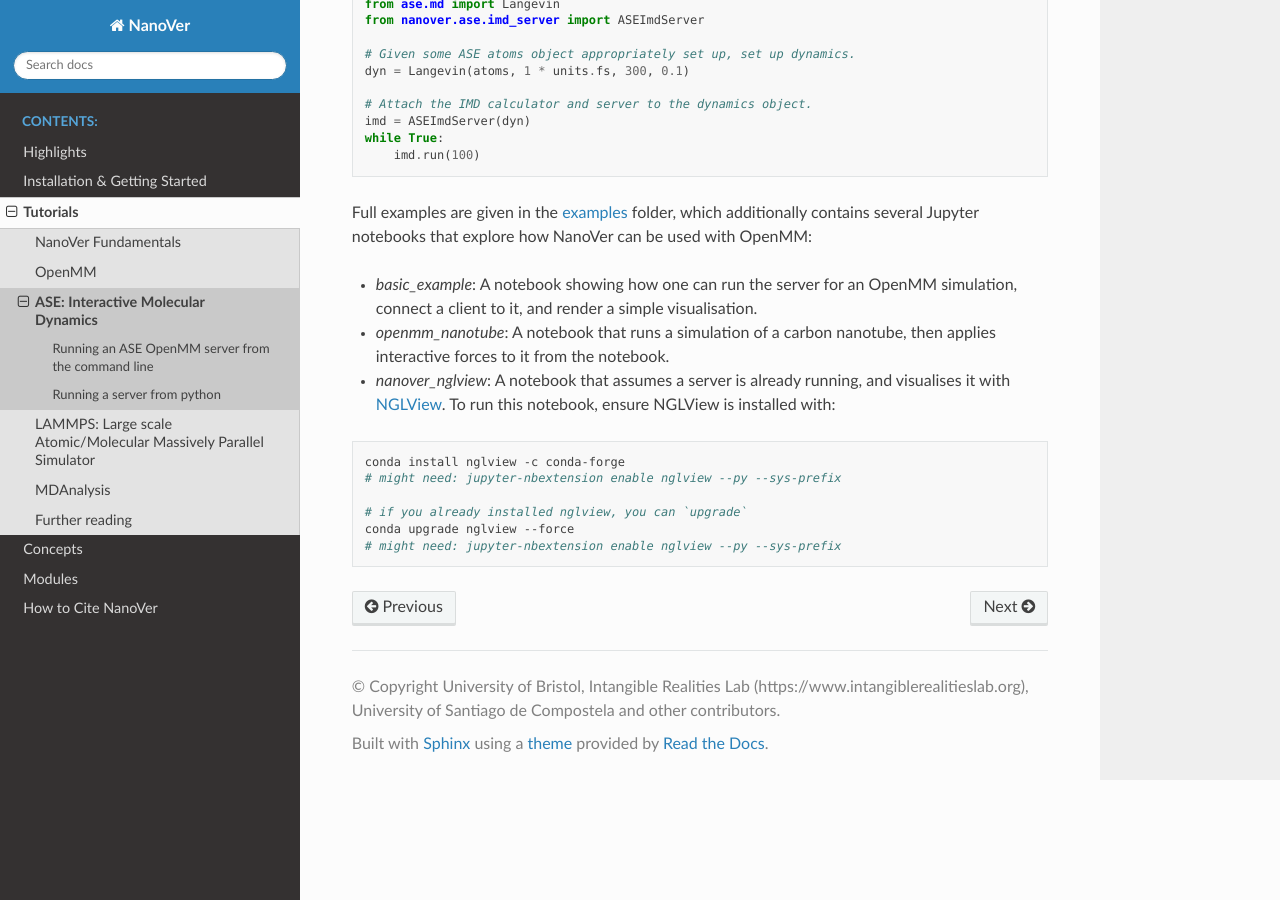
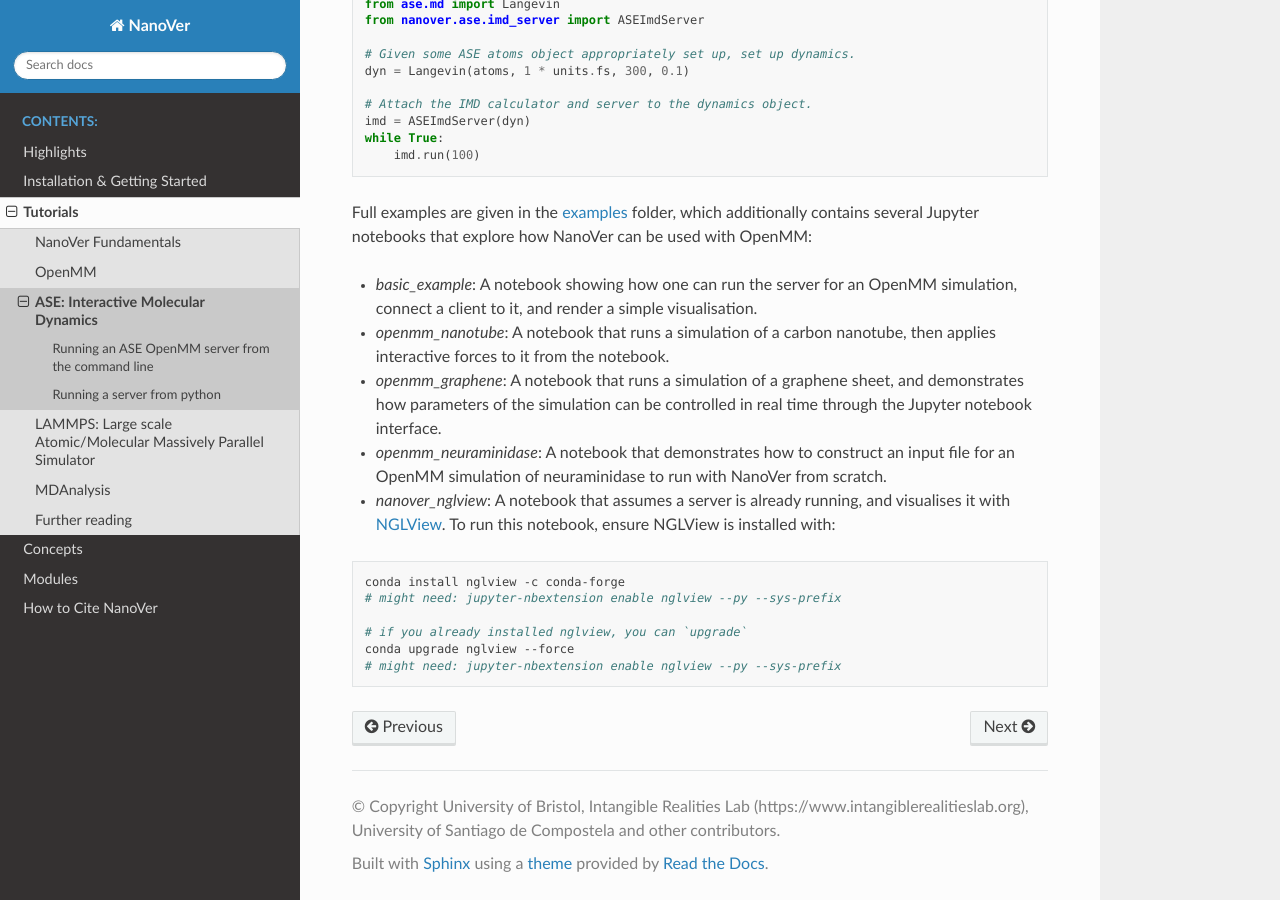
Before and after one commit to IRL2/nanover-docs, a Sphinx documentation site: the page built from source/tutorials/ase.rst, in a window 1280 px wide and 900 px high, scrolled down 572 px. Built offline with Sphinx 7.4.7 and the Read the Docs theme 2.0.0, drawn with Linux system fonts in a browser that asks for light colours; pages that are not in the unit, such as notebooks, are missing from menus.

Commit message:
Add missing ASE notebooks

```diff
--- a/source/tutorials/ase.rst
+++ b/source/tutorials/ase.rst
@@ -42,6 +42,9 @@ contains several Jupyter notebooks that explore how NanoVer can be used with Ope
 
 * `basic_example`: A notebook showing how one can run the server for an OpenMM simulation,  connect a client to it, and render a simple visualisation.
 * `openmm_nanotube`: A notebook that runs a simulation of a carbon nanotube, then applies interactive forces to it from the notebook.
+* `openmm_graphene`: A notebook that runs a simulation of a graphene sheet, and demonstrates how parameters of the simulation can be controlled in real
+  time through the Jupyter notebook interface.
+* `openmm_neuraminidase`: A notebook that demonstrates how to construct an input file for an OpenMM simulation of neuraminidase to run with NanoVer from scratch.
 * `nanover_nglview`: A notebook that assumes a server is already running, and visualises it with `NGLView <https://github.com/arose/nglview>`_. To run this notebook, ensure NGLView is installed with:
 
 .. code-block:: bash
```
